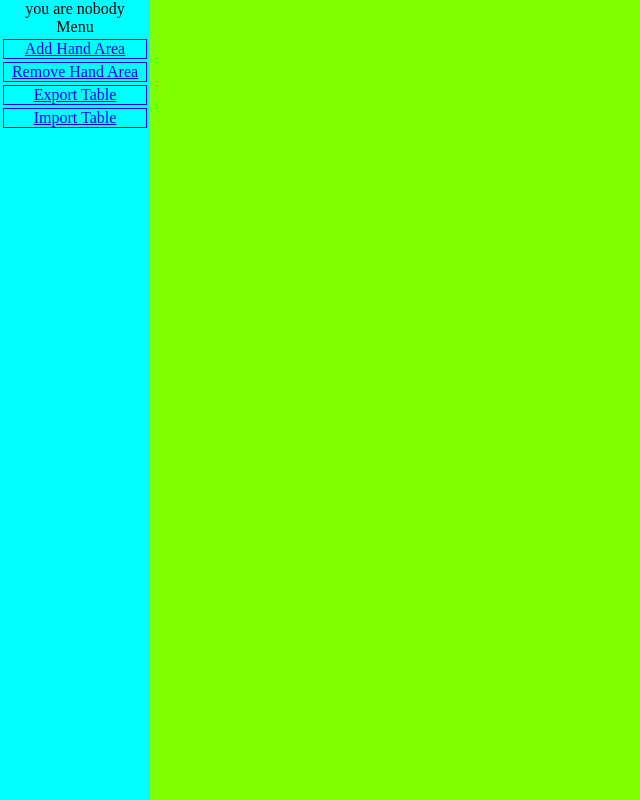
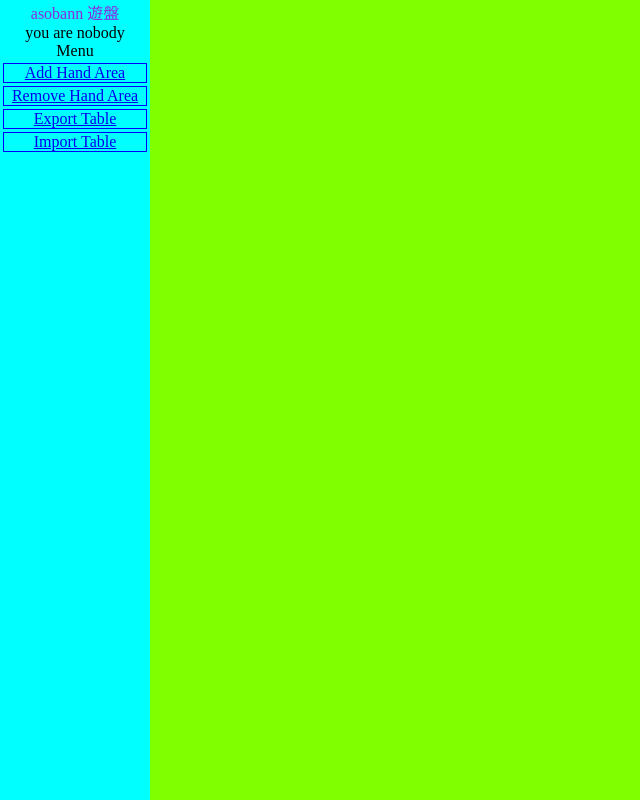
Before and after one commit to asobann/asobann_app, a Flask app: page /tables/1 in a window 1280 px wide. Shown: the whole page, without its empty margins (0-640 px from the left). Run offline with Flask 2, Linux system fonts and the light colour scheme; some libraries are stand-ins or nearby versions.

Commit message:
add service title

```diff
--- a/src/asobann/static/game.css
+++ b/src/asobann/static/game.css
@@ -7,6 +7,10 @@ body {
     margin: 0;
 }
 
+
+.title {
+    color: blueviolet;
+}
 
 .container {
     display: grid;
--- a/src/asobann/static/play_session.js
+++ b/src/asobann/static/play_session.js
@@ -209,6 +209,7 @@ class Menu {
 
         this.el = el("div.menu",
             [
+                el("div.title", "asobann 遊盤"),
                 el("div", ["you are ", this.playerNameEl]),
                 "Menu",
                 this.addHandAreaItem,
```
